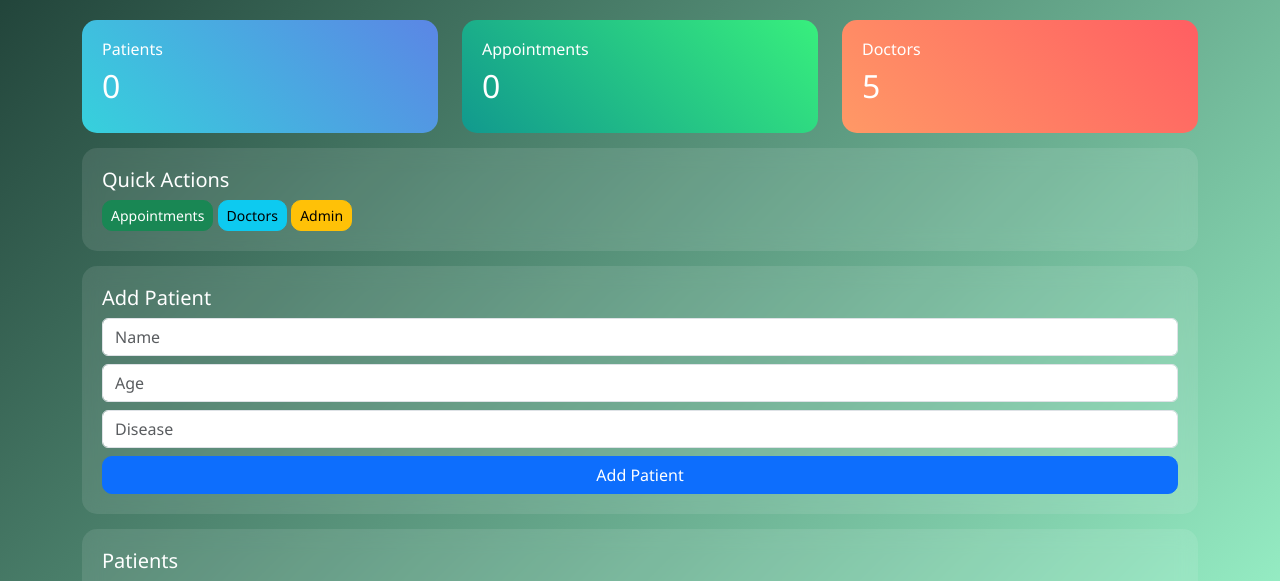
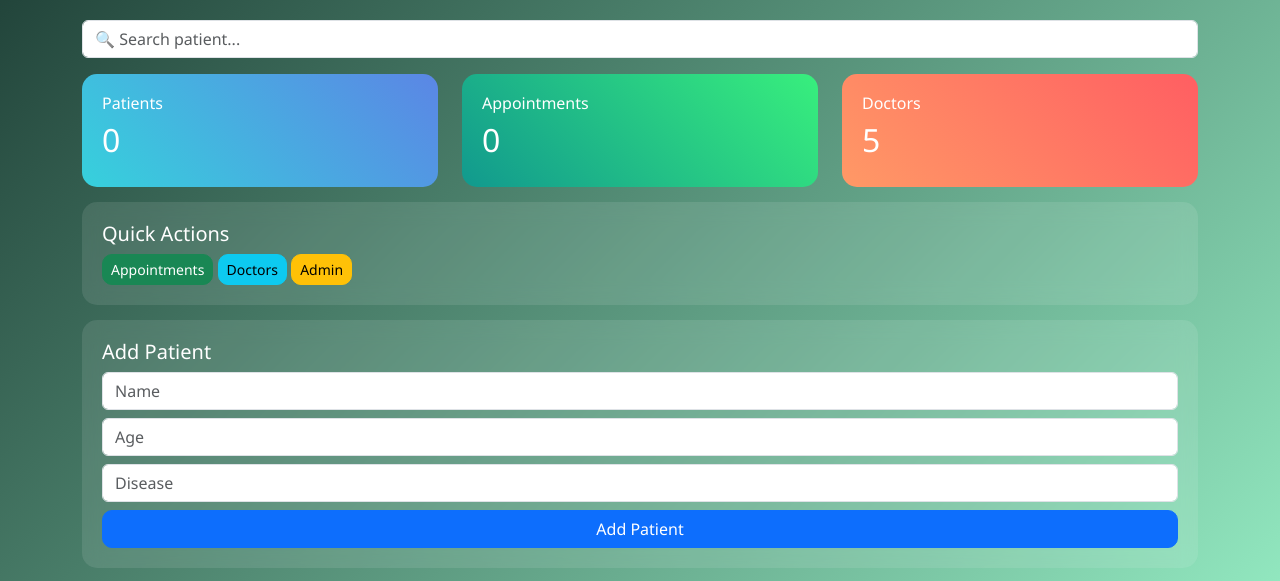
Before and after one commit to chibraheem776-sketch/Repository-name-hospital-system-Public-select-this-, a Flask app: page /dashboard in a window 1280 px wide. Shown: the part 53-634 px from the top of the page. Run offline with Flask 3, Linux system fonts and the light colour scheme; the visitor is signed in with stand-in values (Sample User, id 1); data that the repository does not hold is empty.

Commit message:
search bar added

```diff
--- a/templates/index.html
+++ b/templates/index.html
@@ -71,6 +71,13 @@ body {
 <button onclick="toggleMode()" class="btn btn-dark btn-sm">🌙</button>
 <a href="/logout" class="btn btn-danger btn-sm">Logout</a>
 </div>
+</div>
+
+<!--search bar-->
+<div class="mb-3">
+<form method="GET">
+<input name="search" class="form-control" placeholder="🔍 Search patient...">
+</form>
 </div>
 
 <!-- STATS CARDS -->
```
